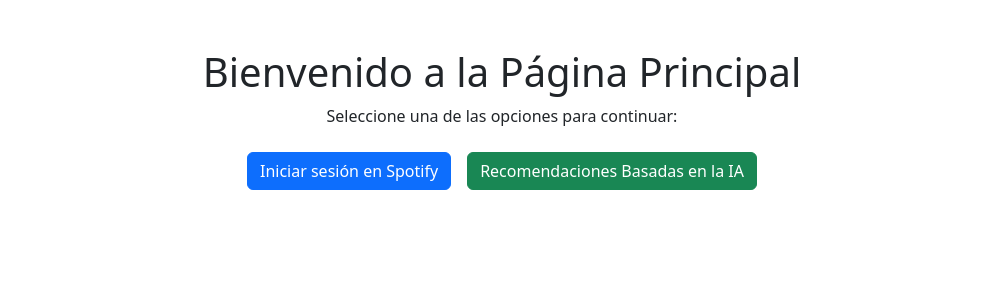
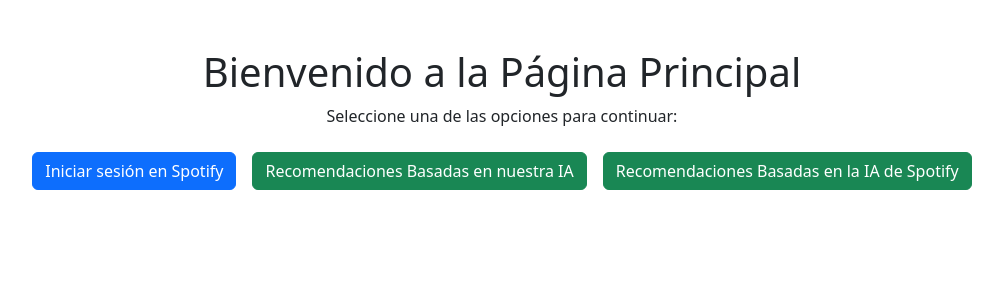
Before and after one commit to Capi2023/Artificial, a Django app: page / in a window 1280 px wide. Shown: the top 300 px of the page, without its empty margins (138-1141 px from the left). Run offline with Django 5.2, Linux system fonts and the light colour scheme.

Commit message:
Botones para que sirva ia nuestra y spotify

```diff
--- a/app_artifical/views.py
+++ b/app_artifical/views.py
@@ -1,13 +1,10 @@
 import os
 from django.shortcuts import render, redirect
-from .ai_scripts.simple_recommender import recommend_songs
+from .ai_scripts.simple_recommender import recommend_songs, get_track_info_from_spotify
 from spotipy import Spotify
 from spotipy.oauth2 import SpotifyOAuth
-from .ai_scripts.simple_recommender import *
 import time
 from dotenv import load_dotenv
-from rest_framework import generics
-#fdrom .serializers import ProductoSerializer
 
 load_dotenv()
 
@@ -18,15 +15,6 @@
 
 def index(request):
     return render(request, 'index.html')
-
-
-def recommend_view(request):
-    recommendations = []
-    if request.method == 'POST':
-        genre = request.POST.get('genre')
-        recommendations = recommend_songs(genre)
-
-    return render(request, 'recommend_form.html', {'recommendations': recommendations})
 
 
 # Función para configurar la autenticación con Spotify
@@ -44,79 +32,53 @@
     auth_url = sp_oauth.get_authorize_url()  # Obtiene la URL de autorización
     return redirect(auth_url)
 
+# Vista para obtener recomendaciones de Spotify
+def recommend_view_spotify(request):
+    token_info = request.session.get('token_info', None)  # Obtiene el token de la sesión
+    recommendations = []
+    if not token_info:
+        return redirect('spotify_login')
+    if request.method == 'POST':
+        track_id = request.POST.get('track_id')
+        recommendations = recommend_from_spotify(track_id, token_info['access_token'])
+    return render(request, 'spotify_recommend_form.html', {'recommendations': recommendations})
+
 # Vista para manejar el callback de redirección desde Spotify
 def spotify_callback(request):
     sp_oauth = spotify_auth()
+    code = request.GET.get('code')
+    token_info = sp_oauth.get_access_token(code)
+    request.session['token_info'] = token_info
+    return redirect('spotify_recommend')
 
-    # Obtiene el código de autorización de la URL (después del callback de Spotify)
-    code = request.GET.get('code')
-
-    # Intercambia el código de autorización por un token de acceso
-    token_info = sp_oauth.get_access_token(code)
-
-    # Almacena tanto el token de acceso como el refresh token en la sesión
-    request.session['token_info'] = token_info
-
-    return redirect('spotify_recommend_with_ia')
-
-# Vista para obtener recomendaciones de Spotify
 def recommend_from_spotify(track_id, token):
-    sp = Spotify(auth=token)  # Usa el token para autenticar la API de Spotify
-    recommendations = sp.recommendations(seed_tracks=[track_id], limit=5)  # Obtiene recomendaciones
+    sp = Spotify(auth=token)
+    recommendations = sp.recommendations(seed_tracks=[track_id], limit=5)
     return recommendations['tracks']
 
-# Vista para mostrar el formulario y las recomendaciones
-def recommend_view(request):
-    token_info = request.session.get('token_info', None)  # Obtiene el token de la sesión
+# Vista para la IA con integración de Spotify
+def recommend_view_with_ia(request):
+    token_info = refresh_token_if_needed(request)
+    if token_info is None:
+        return redirect('spotify_login')
     recommendations = []
-
-    # Si no hay token, redirige al usuario para iniciar sesión en Spotify
-    if not token_info:
-        return redirect('spotify_login')
-
-    # Si el usuario envía un track ID, obtenemos recomendaciones
+    track_info = None
     if request.method == 'POST':
         track_id = request.POST.get('track_id')
-        recommendations = recommend_from_spotify(track_id, token_info['access_token'])
-
-    return render(request, 'spotify_recommend_form.html', {'recommendations': recommendations})
-
+        track_info = get_track_info_from_spotify(track_id, token_info['access_token'])
+        recommendations = recommend_songs(track_id, token_info['access_token'])
+    return render(request, 'ia.html', {'recommendations': recommendations, 'track_info': track_info})
 
 def is_token_expired(token_info):
-    now = int(time.time())  # Ahora se utilizará el módulo 'time' correctamente
-    return token_info['expires_at'] - now < 60  # Considera expirado si faltan menos de 60 segundos
+    now = int(time.time())
+    return token_info['expires_at'] - now < 60
 
 def refresh_token_if_needed(request):
-    token_info = request.session.get('token_info', None)  # Obtiene el token de la sesión
-
-    # Si no hay token en la sesión, redirige al inicio de sesión de Spotify
+    token_info = request.session.get('token_info', None)
     if token_info is None:
-        return None  # Devuelve None para manejarlo en la vista principal
-
+        return None
     sp_oauth = spotify_auth()
-
     if is_token_expired(token_info):
-        # Refrescar el token
         token_info = sp_oauth.refresh_access_token(token_info['refresh_token'])
-        request.session['token_info'] = token_info  # Actualiza la sesión con el nuevo token
-
+        request.session['token_info'] = token_info
     return token_info
-
-def recommend_view_with_ia(request):
-    token_info = refresh_token_if_needed(request)  # Refresca el token si ha expirado
-
-    # Si no hay token (es None), redirige al usuario para iniciar sesión en Spotify
-    if token_info is None:
-        return redirect('spotify_login')
-
-    recommendations = []
-    track_info = None  # Inicializamos track_info para almacenar la información de la canción
-
-    # Si el usuario envía un Track ID, obtenemos la información completa de la canción y las recomendaciones
-    if request.method == 'POST':
-        track_id = request.POST.get('track_id')
-        track_info = get_track_info_from_spotify(track_id, token_info['access_token'])  # Obtiene la información de la canción
-        recommendations = recommend_songs(track_id, token_info['access_token'])  # Obtiene las recomendaciones
-
-    # Pasamos las recomendaciones y la información de la canción a la plantilla
-    return render(request, 'ia.html', {'recommendations': recommendations, 'track_info': track_info})
--- a/artificial_inte/settings.py
+++ b/artificial_inte/settings.py
@@ -109,11 +109,12 @@
 # Internationalization
 # https://docs.djangoproject.com/en/5.1/topics/i18n/
 
-LANGUAGE_CODE = 'en-us'
+LANGUAGE_CODE = 'es'
 
-TIME_ZONE = 'UTC'
+TIME_ZONE = 'America/Tijuana'
 
 USE_I18N = True
+USE_L10N = True
 
 USE_TZ = True
 
--- a/artificial_inte/urls.py
+++ b/artificial_inte/urls.py
@@ -4,10 +4,9 @@
 from app_artifical.views import *
 
 urlpatterns = [
-    path("", views.index, name="index"),
-    path('admin/', admin.site.urls),
-    path('spotify_login/', spotify_login, name='spotify_login'),  # Ruta para iniciar sesión en Spotify
-    path('callback/', spotify_callback, name='spotify_callback'),  # Ruta para manejar la redirección de Spotify
-    path('spotify_recommend/', recommend_view, name='spotify_recommend'),  # Ruta para ver las recomendaciones
-    path('spotify_recommend_with_ia/', recommend_view_with_ia, name='spotify_recommend_with_ia'),  # Usa esta para probar la IA
+    path('', views.index, name='index'),  # Página de inicio
+    path('spotify_recommend/', views.recommend_view_spotify, name='spotify_recommend'),  # Recomendaciones de Spotify
+    path('spotify_recommend_with_ia/', views.recommend_view_with_ia, name='spotify_recommend_with_ia'),  # IA con Spotify
+    path('spotify_login/', views.spotify_login, name='spotify_login'),  # Inicio de sesión de Spotify
+    path('callback/', views.spotify_callback, name='spotify_callback'),  # Callback de Spotify
 ]
--- a/templates/ia.html
+++ b/templates/ia.html
@@ -5,6 +5,8 @@
     <input type="text" id="track_id" name="track_id" placeholder="Ejemplo: 0VjIjW4GlUZAMYd2vXMi3b">
     <button type="submit">Obtener Recomendaciones</button>
 </form>
+
+<a href="{% url 'index' %}" class="btn btn-primary mx-2">Index</a>
 
 <h2>Información de la Canción:</h2>
 {% if track_info %}
--- a/templates/index.html
+++ b/templates/index.html
@@ -13,8 +13,14 @@
         <p class="text-center">Seleccione una de las opciones para continuar:</p>
 
         <div class="d-flex justify-content-center mt-4">
+            <!-- Botón para iniciar sesión en Spotify -->
             <a href="{% url 'spotify_login' %}" class="btn btn-primary mx-2">Iniciar sesión en Spotify</a>
-            <a href="{% url 'spotify_recommend_with_ia' %}" class="btn btn-success mx-2">Recomendaciones Basadas en la IA</a>
+
+            <!-- Botón para recomendaciones basadas en tu IA -->
+            <a href="{% url 'spotify_recommend_with_ia' %}" class="btn btn-success mx-2">Recomendaciones Basadas en nuestra IA</a>
+
+            <!-- Botón para recomendaciones basadas en la IA de Spotify -->
+            <a href="{% url 'spotify_recommend' %}" class="btn btn-success mx-2">Recomendaciones Basadas en la IA de Spotify</a>
         </div>
     </div>
 </body>
--- a/templates/spotify_recommend_form.html
+++ b/templates/spotify_recommend_form.html
@@ -6,6 +6,8 @@
     <button type="submit">Obtener Recomendaciones</button>
 </form>
 
+<a href="{% url 'index' %}" class="btn btn-primary mx-2">Index</a>
+
 <h2>Recomendaciones:</h2>
 <ul>
     {% for recommendation in recommendations %}
```
Also changed, not shown: 1 other file.
